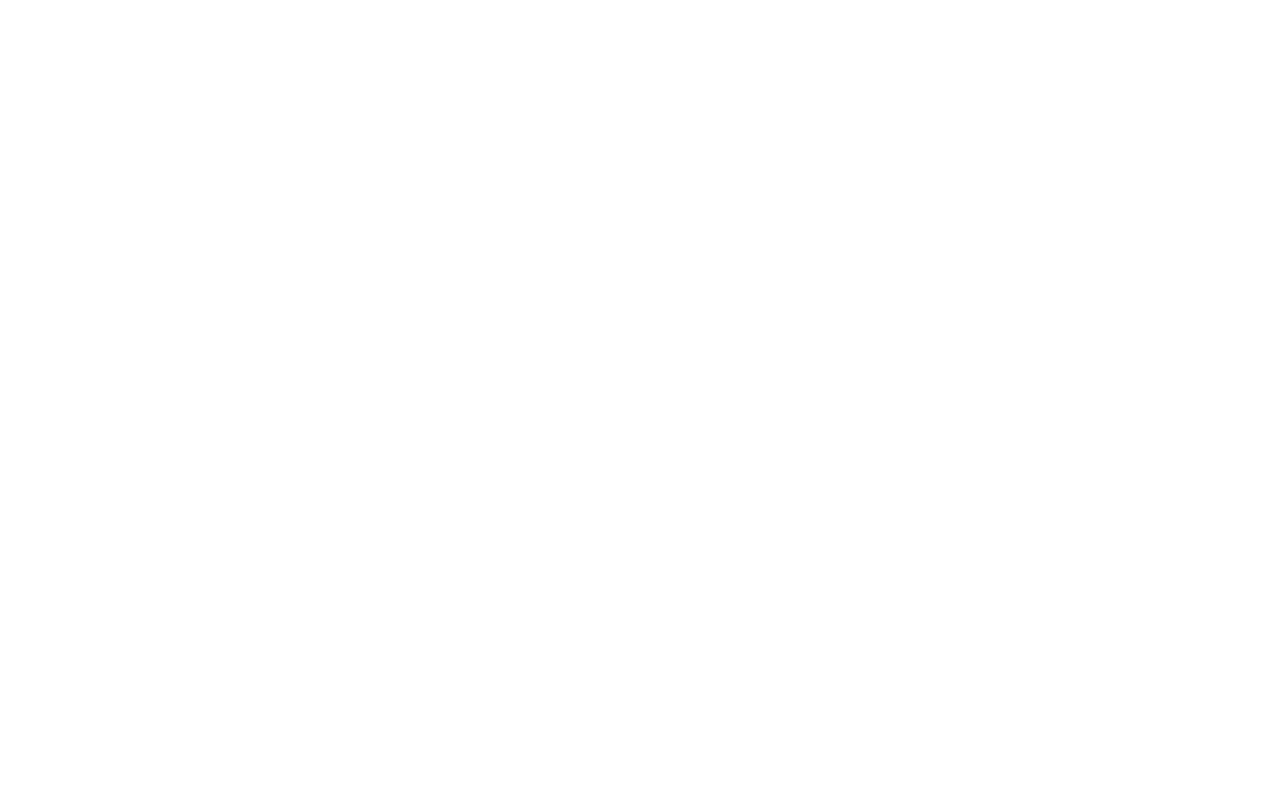
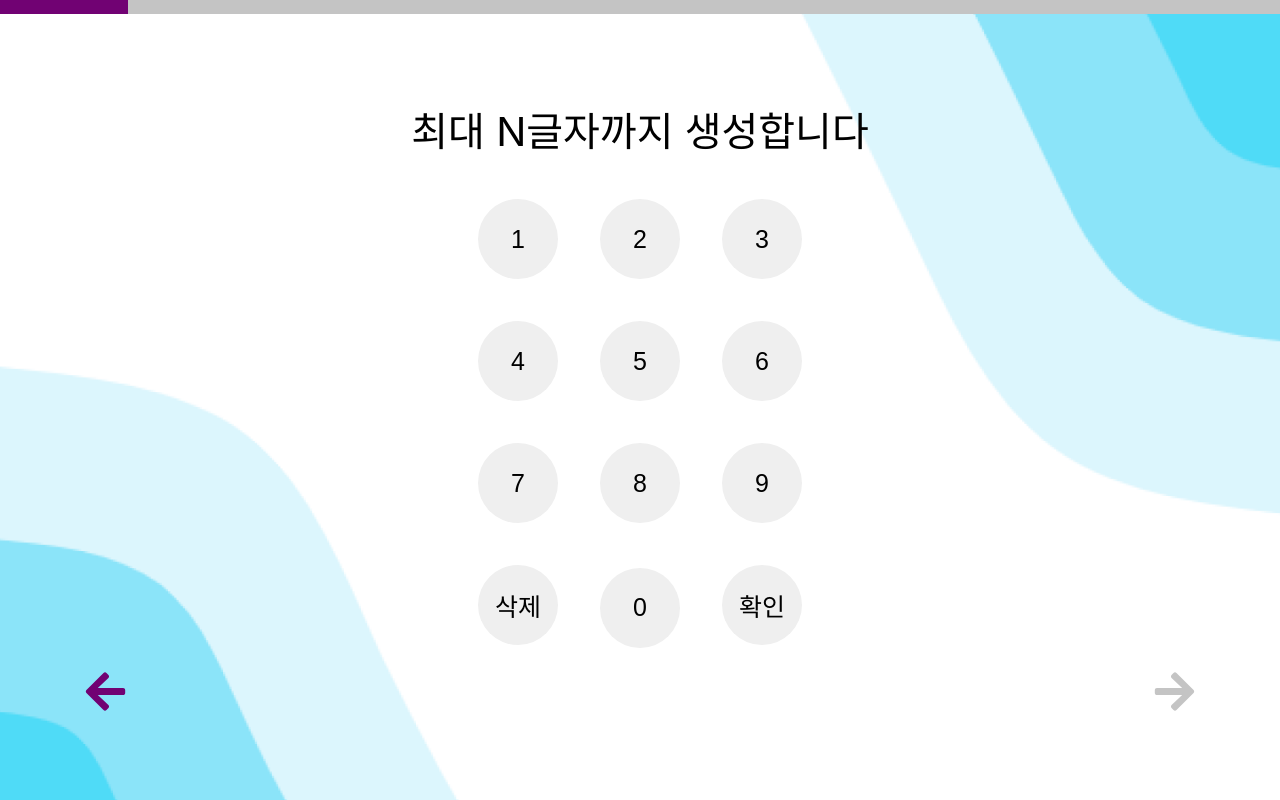
Before and after one commit to ilmerry/SookmyungHackathon, a React (Create React App) app: page /maxlen in a window 1280 px wide. Before the commit this address had no page. Built offline with nearby package versions, Linux system fonts and the light colour scheme.

Commit message:
pages connection

```diff
--- a/package.json
+++ b/package.json
@@ -16,6 +16,7 @@
     "react": "^17.0.2",
     "react-bootstrap": "^2.0.2",
     "react-calendar": "^3.5.0",
+    "react-colorful": "^5.5.0",
     "react-edit-text": "^4.2.0",
     "react-icons": "^4.3.1",
     "react-modal": "^3.14.3",
--- a/src/App.js
+++ b/src/App.js
@@ -1,7 +1,6 @@
 import './App.css';
 import React from 'react';
 import StartPage from './Components/StartPage';
-import SelectPage from './Components/SelectPage';
 import ResultPage from './Components/ResultPage';
 import SelectNum from './Components/SelectNum';
 import SelectLang  from './Components/SelectLang';
@@ -15,7 +14,9 @@
       <BrowserRouter>
       <Routes>
         <Route exact path="/" element={<StartPage />}/>
-        <Route path="/select" element={<SelectPage />}/>
+        <Route path="/language" element={<SelectLang/>}/>
+        <Route path="/maxlen" element={<SelectNum/>}/>
+        <Route path="/others" element={<SelectOthers/>}/>
         <Route path="/result" element={<ResultPage/>}/>
       </Routes>
       </BrowserRouter>
--- /dev/null
+++ b/src/Components/Paging.js
@@ -0,0 +1,60 @@
+import React, {useState, useEffect} from "react";
+import {Link} from 'react-router-dom';
+import "../css/SelectPage.css";
+import { FaArrowLeft, FaArrowRight } from "react-icons/fa";
+const API_URL = 'http://localhost:3001'
+
+const linkList = ["/", "/language", "/maxlen", "/others", "/result"]
+let curPage=1
+
+function Paging(){
+
+    const [left, setLeft ]=useState(linkList[curPage-1])
+    const [right, setRight ]=useState(linkList[curPage+1])
+
+    const pagbarAnimation = ()=>{
+        let pgbar = document.querySelector(".js-pgbar")
+        const preval = pgbar.value
+        let id = setInterval(frame, 10)
+
+        function frame(){
+            if(pgbar.value >= preval + 30){
+                clearInterval(id);
+            }else{
+                pgbar.value += 2;
+            }
+        }
+    }
+
+    const onClickLeft = ()=>{
+        curPage--
+        if(curPage<1) curPage=1
+        setLeft(linkList[curPage-1])
+        setRight(linkList[curPage+1])
+    }
+
+    const onClickRight = ()=>{
+        pagbarAnimation()
+        curPage++
+        if(curPage>3) curPage=3
+        setLeft(linkList[curPage-1])
+        setRight(linkList[curPage+1])
+    }
+
+
+    return(
+        <div>
+            <span className="css-paging">
+                <Link to={left}>
+                    <FaArrowLeft className="arrow arrow-left" size={45} onClick={()=>onClickLeft()}/>
+                </Link>
+                <Link to={right}>
+                    <FaArrowRight className="arrow arrow-right clickunable" size={45} onClick={()=>onClickRight()}/>
+                </Link>
+            </span>
+        </div>
+    );
+
+}
+
+export default Paging;
--- a/src/Components/Progressbar.js
+++ b/src/Components/Progressbar.js
@@ -29,7 +29,6 @@
         return(
             <div>
                 <progress className="css-pgbar js-pgbar" max="100" value={this.state.value}/>
-                <button onClick={this.ProgressbarAnimation}>Click</button>
             </div>
         );
     }
--- a/src/Components/SelectLang.js
+++ b/src/Components/SelectLang.js
@@ -1,6 +1,15 @@
 import React, {useState, useEffect} from "react";
+import Progressbar from "./Progressbar";
+import Paging from "./Paging";
 import "../css/SelectPage.css";
 const API_URL = 'http://localhost:3001'
+
+const backgroundStyle = {
+    backgroundImage: 'url(/images/selectLangBackground.png)',
+    backgroundSize: "cover",
+    backgroundRepeat: "no-repeat",
+    height: "100vh"
+}
 
 function SelectLang (){
     const [language, setLanguage]=useState(null);
@@ -9,8 +18,12 @@
 
     // usecallback 써서 성능최적화 시키던가
     const onClickHandler = async (lang)=>{
-        setLanguage(lang);
+        let arrowRgiht = document.querySelector(".arrow-right")
+        arrowRgiht.style.color = "#710273"
+        arrowRgiht.classList.remove("clickunable")
+        arrowRgiht.classList.add("clickable")
 
+        setLanguage(language)
         inform = {language: language};
         fetch(`${API_URL}/language`, {
             method: 'POST',
@@ -35,7 +48,9 @@
     // <Link to="/maxlength"></Link>
 
     return(
+        <div style={backgroundStyle} className="css-lang">
             <div className="css-lang">
+                <Progressbar />
                 <div className="title">언어를 선택해주세요</div>
                 <span className="btn">
                     <button className="btn-kor"
@@ -48,6 +63,8 @@
                     </button>
 
                 </span>
+                <Paging/>
+                </div>
         </div>
     )
 
--- a/src/Components/SelectNum.js
+++ b/src/Components/SelectNum.js
@@ -1,7 +1,16 @@
 import React, {useState, useEffect} from "react";
+import {Link} from 'react-router-dom';
+import Progressbar from "./Progressbar";
+import Paging from "./Paging";
 import "../css/SelectPage.css";
 const API_URL = 'http://localhost:3001'
 
+const backgroundStyle = {
+    backgroundImage: 'url(/images/selectLangBackground.png)',
+    backgroundSize: "cover",
+    backgroundRepeat: "no-repeat",
+    height: "100vh"
+}
 let flag=false;
 
 function SelectNum(){
@@ -67,7 +76,9 @@
 
 
     return(
-        <div className="css-num">
+        <div style={backgroundStyle}>
+            <div className="css-num">
+            <Progressbar />
             <div className="title">최대 <span className="N">{!flag? "N" :maxlength}</span>글자까지 생성합니다</div>
             <div>
                 <tr>
@@ -88,8 +99,14 @@
                 <tr>
                     <td><button className="keypad" onClick={()=>{delButt()}}>삭제</button></td>
                     <td><button className="keypad" onClick={()=>numButt("0")}>0</button></td>
-                    <td><button className="keypad" onClick={()=>onClickHandler(maxlength)}>확인</button></td>
+                    <td>
+                        <Link to="/others">
+                            <button className="keypad" onClick={()=>onClickHandler(maxlength)}>확인</button>
+                        </Link>
+                    </td>
                 </tr>
+            </div>
+            <Paging />
             </div>
         </div>
     );
--- a/src/Components/SelectOthers.js
+++ b/src/Components/SelectOthers.js
@@ -1,19 +1,28 @@
-import React, {useState} from 'react';
+import React, {useState, useEffect} from 'react';
 import '../css/SelectOthers.css';
 import Modal from 'react-modal';
 import Calendar from 'react-calendar';
-import EditText from 'react-edit-text';
+import {EditText} from 'react-edit-text';
+import { HexColorPicker, HexColorInput  } from "react-colorful";
 import 'react-calendar/dist/Calendar.css';
 import 'react-edit-text/dist/index.css';
+import Progressbar from './Progressbar';
+import Paging from './Paging';
 
+const backgroundStyle = {
+    backgroundImage: 'url(/images/selectLangBackground.png)',
+    backgroundSize: "cover",
+    backgroundRepeat: "no-repeat",
+    height: "100vh"
+}
 
 Modal.setAppElement('#root') //
 function SelectOthers() {
 
-    const [birth, setBirth]=useState(null);
+    const [birth, setBirth]=useState(new Date());
     const [name, setName ]=useState(null);
     const [mbti, setMbti ]=useState(null);
-    const [color, setColor ]=useState(null);
+    const [color, setColor ]=useState("#aabbcc");
     const page=4;
 
     const onClickBirth = ()=>{
@@ -35,17 +44,16 @@
     const [colorModal, setColorModal] = useState(false)
     const [charModal, setCharModal] = useState(false)
 
-    const [birthCal, setBirthCal] = useState(new Date());
-
     const getDay=() => {
-        // 생일 입력 받아옴
-        console.log(birthCal);
-        setbirthModal(false);
+        // 생일 입력 반박자 늦게 받아짐
     }
+    useEffect(() => {
+        console.log(birth);
+    }, [birth])
 
     return (
-        <div>
-
+        <div style={backgroundStyle}>
+            <Progressbar/>
             <div className="tellMe">
                 나에 대해 알려주세요
             </div>
@@ -64,6 +72,11 @@
                     }
                 }>
                 <div>이름</div>
+                <div>
+                    <EditText placeholder="본명 혹은 자주 쓰던 닉네임"
+                    value={name}
+                    onChange={setName}/>
+                </div>
                 <button onClick={() => setNameModal(false)}> 닫기</button>
             </Modal>
 
@@ -83,8 +96,11 @@
                 <div>생일</div>
                 <div className="css-calDiv">
                     <Calendar className="css-cal"
-                    maxDate={new Date()}
-                    onClickDay={() => getDay()} />
+                        onChange={setBirth}
+                        value={birth}
+                        maxDate={new Date()}
+                        onClickDay={()=>getDay()}
+                    />
                 </div>
                 <button onClick={() => setbirthModal(false)}> 닫기</button>
             </Modal>
@@ -172,6 +188,10 @@
                     }
                 }>
                 <div>색상</div>
+                <div>
+                <HexColorPicker color={color} onChange={setColor} />;
+                <HexColorInput color={color} onChange={setColor} prefixed alpha />
+                </div>
                 <button onClick={() => setColorModal(false)}> 닫기</button>
             </Modal>
 
@@ -210,7 +230,7 @@
                 </tbody>
                 <tfoot></tfoot>
             </table>
-
+            <Paging/>
         </div>
     )
 
--- a/src/css/SelectPage.css
+++ b/src/css/SelectPage.css
@@ -15,7 +15,7 @@
 }
 
 .css-pgbar::-webkit-progress-bar{
-    background-color: rgb(185, 185, 185);
+    background-color: #C4C4C4;
     margin-top: -5px;
     border-radius: 0px;
 }
@@ -40,10 +40,7 @@
 
 .css-lang .title{
     margin-top: 25vh;
-}
-
-.css-about .title{
-    margin-top: 5vh;
+    margin-bottom: 20px;
 }
 
 .css-lang .btn{
@@ -53,13 +50,14 @@
     align-items: center;
     flex-direction: row;
     cursor: pointer;
+    margin-bottom: 33vh;
 }
 
 .btn-kor{
-    border-radius: 20px;
+    border-radius: 50px;
     margin: 20px;
     cursor: pointer;
-    width: 100px;
+    width: 200px;
     height: 80px;
     font-size: 30px;
     border: 5px solid #6C60BF;
@@ -68,10 +66,10 @@
 }
 
 .btn-eng{
-    border-radius: 20px;
+    border-radius: 50px;
     margin: 20px;
     cursor: pointer;
-    width: 100px;
+    width: 200px;
     height: 80px;
     font-size: 30px;
     border: 5px solid #6C60BF;
@@ -85,6 +83,17 @@
     transition-duration: 0.4s;
 }
 
+
+.category{
+    text-align: center;
+    margin: 50px;
+}
+
+
+
+
+
+
 .css-num{
     position: relative;
     display: flex;
@@ -94,8 +103,10 @@
 }
 
 .css-num .title{
-    margin-top: 40px;
+    margin-top: 10vh;
     margin-bottom: 20px;
+    text-align: center;
+    font-size: 40px;
 }
 
 .keypad{
@@ -104,7 +115,7 @@
     cursor: pointer;
     width: 80px;
     height: 80px;
-    font-size: 30px;
+    font-size: 25px;
     border: 0px solid #6C60BF;
 }
 
@@ -114,15 +125,38 @@
     transition-duration: 0.4s;
 }
 
-.css-about{
+
+
+
+
+
+
+.css-paging{
     position: relative;
     display: flex;
     justify-content: center;
     align-items: center;
-    flex-direction: column;
+    flex-direction: row;
+    margin-bottom: 8vh;
 }
 
-.category{
-    text-align: center;
-    margin: 50px;
+.arrow-left{
+    position: absolute;
+    color:#710273;
+    right: 40vw;
 }
+
+.arrow-right{
+    position: absolute;
+    left: 40vw;
+}
+
+.clickunable{
+    color: #C4C4C4;
+    pointer-events: none;
+}
+
+.clickable{
+    pointer-events: auto;
+    cursor: pointer;
+}
```
Also changed, not shown: src/Components/SelectPage.js (+22 -3 lines), 2 other files (tests, documents, lock files or other folders). Lines whose indentation alone changed are shown as unchanged.
